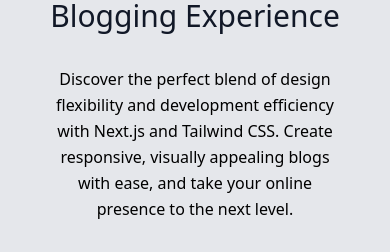
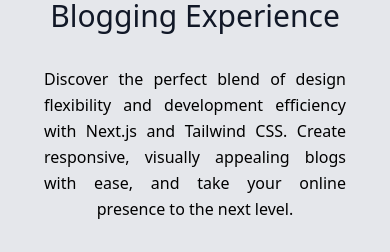
Before and after one commit to Misa100/nextjs-blog, a Next.js app: page / in a window 390 px wide. Shown: the part 170-422 px from the top of the page. Built offline with nearby package versions, Linux system fonts and the light colour scheme.

Commit message:
fix : centrer le texte en responsive mobile

```diff
--- a/pages/index.js
+++ b/pages/index.js
@@ -85,7 +85,7 @@
           <div className="4xl:mb-10 lg:flex-grow md:w-1/2 lg:pr-24 md:pr-16 flex flex-col md:items-start md:text-left mb-16 md:mb-0 items-center text-center">
             <h1 className="title-font 3xl:text-5xl 4xl:py-6 4xl:mt-4 4xl:mb-2 text-3xl mb-4 font-medium text-gray-900 dark:text-gray-100">Upgrade Your Blogging Experience
             </h1>
-            <p className="3xl:text-2xl 3xl:mt-4 mb-8 leading-relaxed dark:text-gray-300 text-justify 4xl:text-center">Discover the perfect blend of design flexibility and development efficiency with Next.js and Tailwind CSS. Create responsive, visually appealing blogs with ease, and take your online presence to the next level.</p>
+            <p className="3xl:text-2xl 3xl:mt-4 mb-8 leading-relaxed dark:text-gray-300 text-justify text-center-justify-4xl">Discover the perfect blend of design flexibility and development efficiency with Next.js and Tailwind CSS. Create responsive, visually appealing blogs with ease, and take your online presence to the next level.</p>
             <div className="flex justify-center">
               <a href="#about" className="inline-flex text-white bg-[#10B981] border-0 py-2 px-6 focus:outline-none hover:bg-[#0f8157] rounded text-lg">Get Started</a>
             </div>
--- a/styles/globals.css
+++ b/styles/globals.css
@@ -21,3 +21,12 @@
   body::-webkit-scrollbar-thumb:hover {
     background-color: #1A202C;
   }
+
+  @layer utilities {
+    @media (max-width: 768px) {
+      .text-center-justify-4xl {
+        text-align: justify;
+        text-align-last: center;
+      }
+    }
+  }
```
